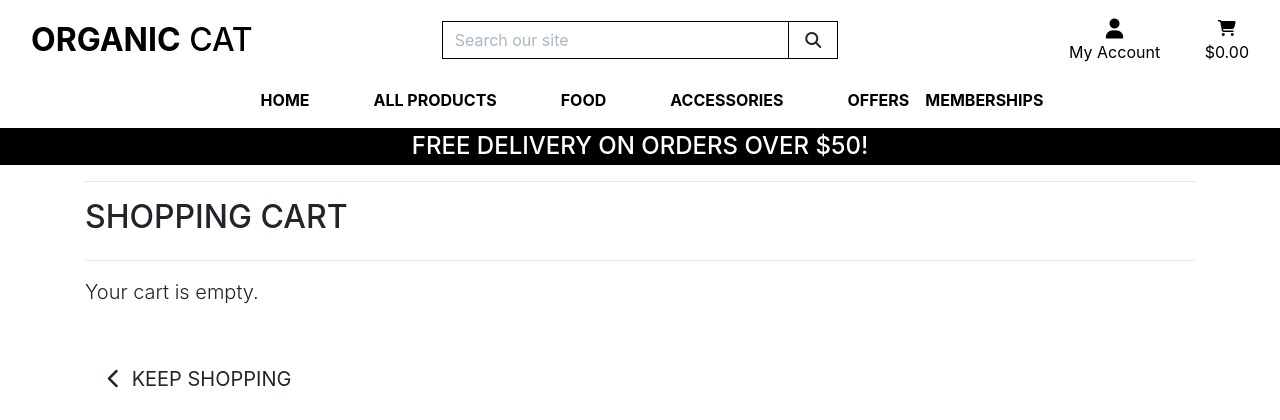
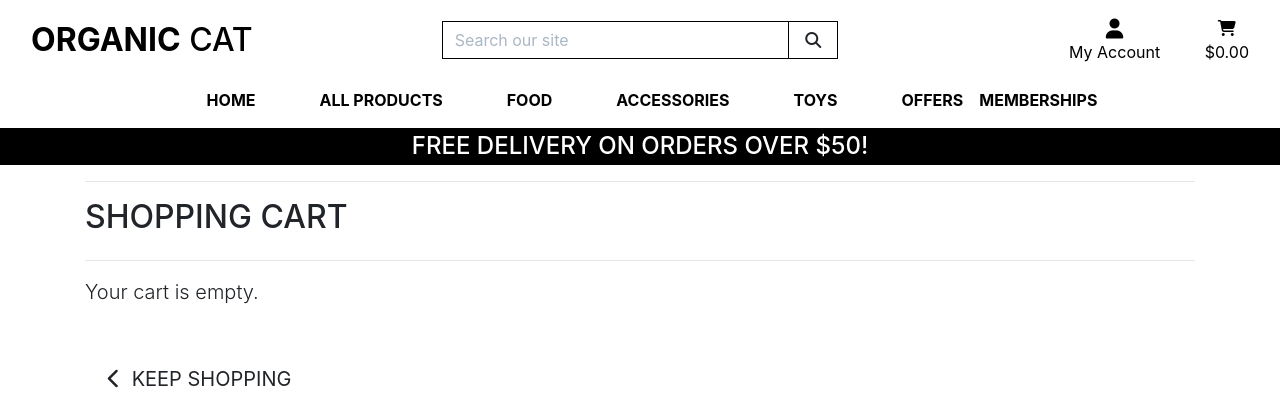
Before and after one commit to Jaredslocker21/organic_cat, a Django app: page /cart/ in a window 1280 px wide. Shown: the top 420 px of the page. Run offline with Django 3.2, Linux system fonts and the light colour scheme; some libraries are stand-ins or nearby versions.

Commit message:
add new django category urls to navbar

```diff
--- a/templates/includes/nav-categories.html
+++ b/templates/includes/nav-categories.html
@@ -1,7 +1,7 @@
 <div class="collapse navbar-collapse" id="main-nav">
     <ul class="navbar-nav w-auto mx-auto">
         <li class="nav-item dropdown">
-            <a class="logo-font font-weight-bold nav-link text-black mr-5" href="#" id="all-products-link" data-toggle="dropdown" aria-haspopup="true" aria-expanded="false">
+            <a class="logo-font font-weight-bold nav-link text-black mr-5" href="index.html" id="all-products-link" data-toggle="dropdown" aria-haspopup="true" aria-expanded="false">
                 Home
             </a>
             <div class="dropdown-menu border-0" aria-labelledby="all-products-link">
@@ -40,10 +40,24 @@
                 Accessories
             </a>
             <div class="dropdown-menu border-0" aria-labelledby="Accesssories-link">
+                <a href="{% url 'products' %}?category=collars" class="dropdown-item">Collars</a>
+                <a href="{% url 'products' %}?category=vests" class="dropdown-item">Vests</a>
+                <a href="{% url 'products' %}?category=scheek" class="dropdown-item">Scheeeek!</a>
+                <a href="{% url 'products' %}?category=Brushes" class="dropdown-item">Brushes</a>
+                <a href="{% url 'products' %}?category=trees" class="dropdown-item">Trees</a>
+                <a href="{% url 'products' %}?category=bowls" class="dropdown-item">Bowl's</a>
+                <a href="{% url 'products' %}?category=jute_toys,stuffed_animals,bowls" class="dropdown-item">All Toys</a>
+            </div>
+        </li>
+        <li class="nav-item dropdown">
+            <a class="logo-font font-weight-bold nav-link text-black mr-5" href="#" id="homeware-link" data-toggle="dropdown" aria-haspopup="true" aria-expanded="false">
+                Toys
+            </a>
+            <div class="dropdown-menu border-0" aria-labelledby="Accesssories-link">
                 <a href="{% url 'products' %}?category=jute_toys" class="dropdown-item">Jute Toys</a>
                 <a href="{% url 'products' %}?category=stuffed_animals" class="dropdown-item">Stuffed Animal's</a>
-                <a href="{% url 'products' %}?category=bowls" class="dropdown-item">Bowl's</a>
-                <a href="{% url 'products' %}?category=jute_toys,stuffed_animals,bowls" class="dropdown-item">All Toys</a>
+                <a href="{% url 'products' %}?category=balls" class="dropdown-item">Balls</a>
+                <a href="{% url 'products' %}?category=jute_toys,stuffed_animals,balls" class="dropdown-item">All Toys</a>
             </div>
         </li>
 
```
